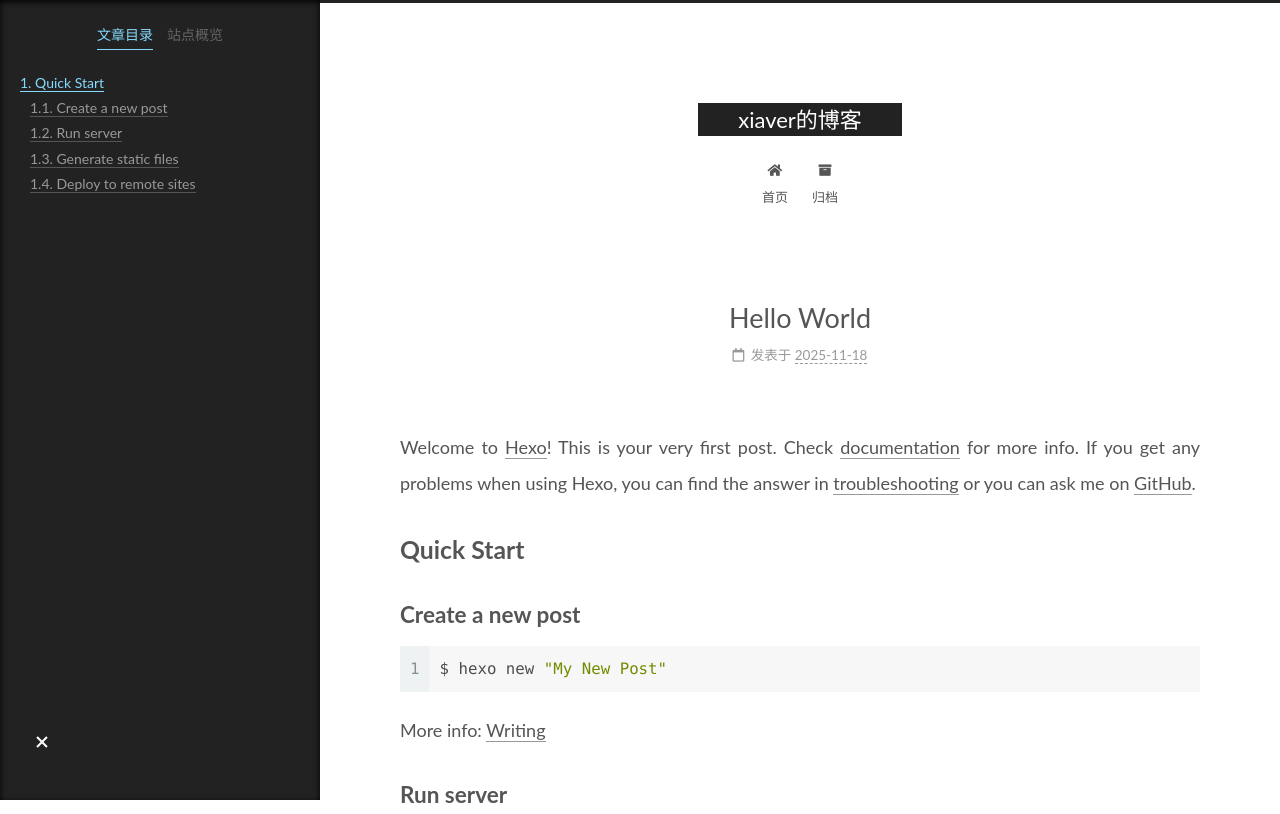
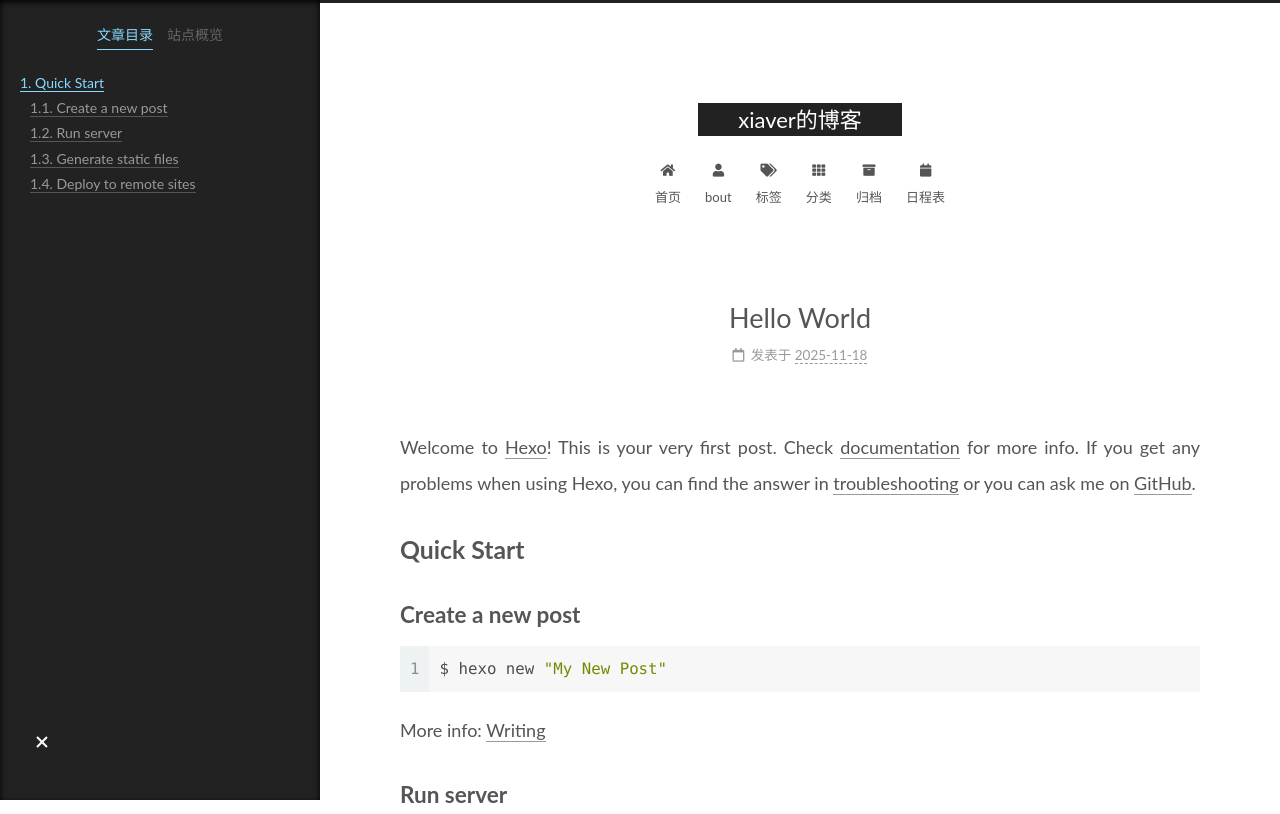
Before and after one commit to xiaverr/xiaverr.github.io, a plain HTML site: page 2025/11/18/hello-world/index.html in a window 1280 px wide. Shown: the top 814 px of the page. Drawn offline with Linux system fonts and the light colour scheme.

Commit message:
Site updated: 2025-11-19 19:37:14

```diff
--- a/2025/11/18/hello-world/index.html
+++ b/2025/11/18/hello-world/index.html
@@ -117,9 +117,29 @@
     <a href="/" rel="section"><i class="fa fa-home fa-fw"></i>首页</a>
 
   </li>
+        <li class="menu-item menu-item-bout">
+
+    <a href="/about/" rel="section"><i class="fa fa-user fa-fw"></i>bout</a>
+
+  </li>
+        <li class="menu-item menu-item-tags">
+
+    <a href="/tags/" rel="section"><i class="fa fa-tags fa-fw"></i>标签</a>
+
+  </li>
+        <li class="menu-item menu-item-categories">
+
+    <a href="/categories/" rel="section"><i class="fa fa-th fa-fw"></i>分类</a>
+
+  </li>
         <li class="menu-item menu-item-archives">
 
     <a href="/archives/" rel="section"><i class="fa fa-archive fa-fw"></i>归档</a>
+
+  </li>
+        <li class="menu-item menu-item-schedule">
+
+    <a href="/schedule/" rel="section"><i class="fa fa-calendar fa-fw"></i>日程表</a>
 
   </li>
   </ul>
--- a/css/main.css
+++ b/css/main.css
@@ -1168,7 +1168,7 @@ pre .javascript .function {
 }
 .links-of-author a::before,
 .links-of-author span.exturl::before {
-  background: #c498ff;
+  background: #ff11c8;
   border-radius: 50%;
   content: ' ';
   display: inline-block;
```
Also changed, not shown: archives/2025/11/index.html (+20 -0 lines), archives/2025/index.html (+20 -0 lines), archives/index.html (+20 -0 lines), index.html (+20 -0 lines).
